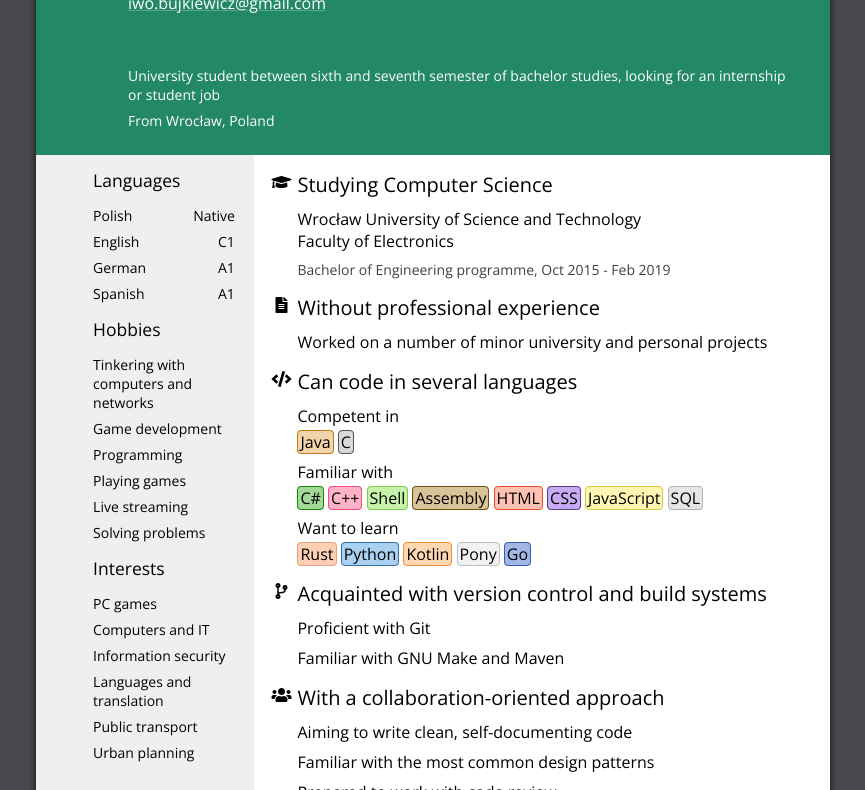
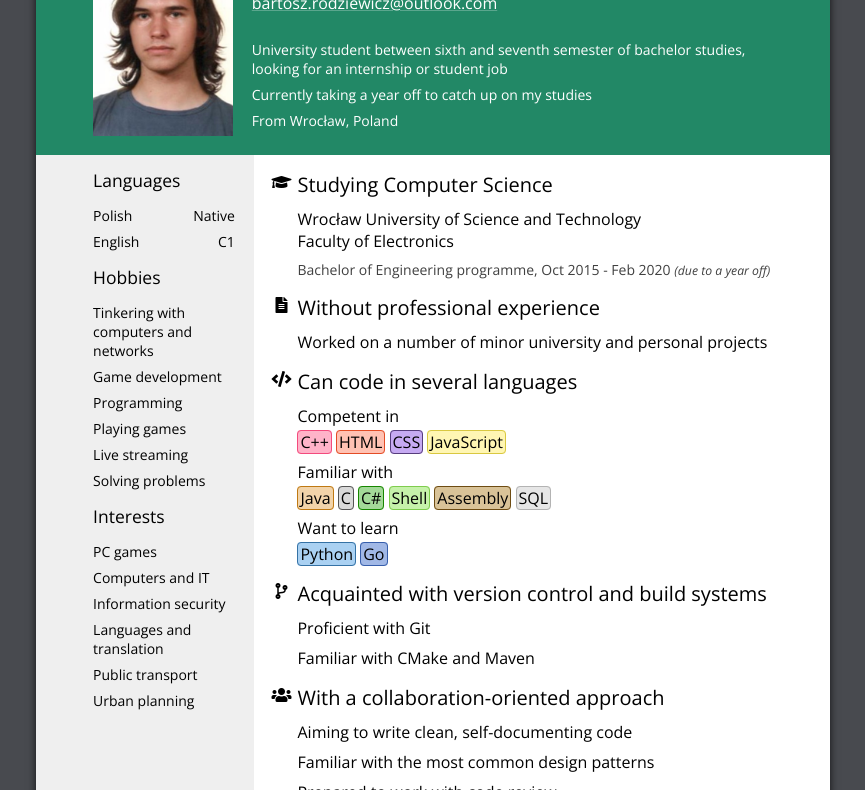
Before and after one commit to baatochan/baatochan.github.io, a plain HTML site: page cv/resume.html in a window 1280 px wide. Shown: the part 122-912 px from the top of the page, without its empty margins (207-1072 px from the left). Drawn offline with nearby package versions, Linux system fonts and the light colour scheme.

Commit message:
WIP: Changing the cv template to fit me

```diff
--- a/cv/resume.html
+++ b/cv/resume.html
@@ -8,6 +8,7 @@
     *-->
 
 <!DOCTYPE html>
+<!--suppress CssFloatPxLength -->
 <html>
 <head>
 	<link rel="stylesheet" href="https://fonts.googleapis.com/css?family=Merriweather+Sans:300|Open+Sans:400,400i,700,700i" />
@@ -152,15 +153,17 @@
 <body>
 	<section>
 		<header>
-			<img id="photo" src="img/me_notsquare.jpg" />
+			<img id="photo" src="me.png" />
 			<div id="headerinfo">
 				<div>
-					<h1>Iwo Bujkiewicz</h1>
-					<p><a id="email" href="mailto:iwo.bujkiewicz@gmail.com">iwo.bujkiewicz@gmail.com</a></p>
+					<h1>Bartosz Rodziewicz</h1>
+					<p><a id="email" href="mailto:bartosz.rodziewicz@outlook.com">bartosz.rodziewicz@outlook.com</a></p>
 				</div>
 				<div id="introduction">
 					<p>University student between sixth and seventh semester of bachelor studies, looking for an internship or student job</p>
+					<p>Currently taking a year off to catch up on my studies</p>
 					<p>From Wrocław, Poland</p>
+				</div>
 			</div>
 		</header>
 
@@ -175,14 +178,6 @@
 					<li class="key-value">
 						<p>English</p>
 						<p>C1</p>
-					</li>
-					<li class="key-value">
-						<p>German</p>
-						<p>A1</p>
-					</li>
-					<li class="key-value">
-						<p>Spanish</p>
-						<p>A1</p>
 					</li>
 				</ul>
 
@@ -215,7 +210,7 @@
 							Wrocław University of Science and Technology<br />
 							Faculty of Electronics
 						</p>
-						<p class="subdescription">Bachelor of Engineering programme, Oct 2015 - Feb 2019</p>
+						<p class="subdescription">Bachelor of Engineering programme, Oct 2015 - Feb 2020 <span style="font-size: 0.875em; font-style: italic;">(due to a year off)</span></p>
 					</li>
 
 					<li><span class="fa-li"><i class="fas fa-file-alt"></i></span>
@@ -231,30 +226,28 @@
 							<li>
 								<p class="blocklist-label">Competent in</p>
 								<ul class="inline-blocklist">
-									<li style="border-color: #bf7913; background-color: #f2d4aa;">Java</li>
-									<li style="border-color: #555555; background-color: #d9d9d9;">C</li>
+									<!-- border-color is the one used for a language on GitHub, background-color is mix of the GitHub one in HSV, when H is not touched, S is always 30 and V is between 80 to 100 depending on the look. -->
+									<li style="border-color: #f34b7d; background-color: #ffb3c9;">C++</li>
+									<li style="border-color: #e34c26; background-color: #ffc2b3;">HTML</li>
+									<li style="border-color: #563d7c; background-color: #c6aaf2;">CSS</li>
+									<li style="border-color: #d9c841; background-color: #fff6b3;">JavaScript</li>
 								</ul>
 							</li>
 							<li>
 								<p class="blocklist-label">Familiar with</p>
 								<ul class="inline-blocklist">
+									<li style="border-color: #bf7913; background-color: #f2d4aa;">Java</li>
+									<li style="border-color: #555555; background-color: #d9d9d9;">C</li>
 									<li style="border-color: #178600; background-color: #a3d998;">C#</li>
-									<li style="border-color: #f34b7d; background-color: #ffb3c9;">C++</li>
 									<li style="border-color: #7fcc4e; background-color: #c6f2aa;">Shell</li>
 									<li style="border-color: #6E4C13; background-color: #d9c398;">Assembly</li>
-									<li style="border-color: #e34c26; background-color: #ffc2b3;">HTML</li>
-									<li style="border-color: #563d7c; background-color: #c6aaf2;">CSS</li>
-									<li style="border-color: #d9c841; background-color: #fff6b3;">JavaScript</li>
 									<li style="border-color: #b3b3b3; background-color: #e6e6e6;">SQL</li>
 								</ul>
 							</li>
 							<li>
 								<p class="blocklist-label">Want to learn</p>
 								<ul class="inline-blocklist">
-									<li style="border-color: #dea584; background-color: #ffcfb3;">Rust</li>
 									<li style="border-color: #3572A5; background-color: #aad1f2;">Python</li>
-									<li style="border-color: #F18E33; background-color: #ffd7b3;">Kotlin</li>
-									<li style="border-color: #c0c0c0; background-color: #f2f2f2;">Pony</li>
 									<li style="border-color: #375eab; background-color: #a1b8e6;">Go</li>
 								</ul>
 							</li>
@@ -265,7 +258,7 @@
 						<h4>Acquainted with version control and build systems</h4>
 						<ul class="unindented-list">
 							<li>Proficient with Git</li>
-							<li>Familiar with GNU Make and Maven</li>
+							<li>Familiar with CMake and Maven</li>
 						</ul>
 					</li>
 
```
